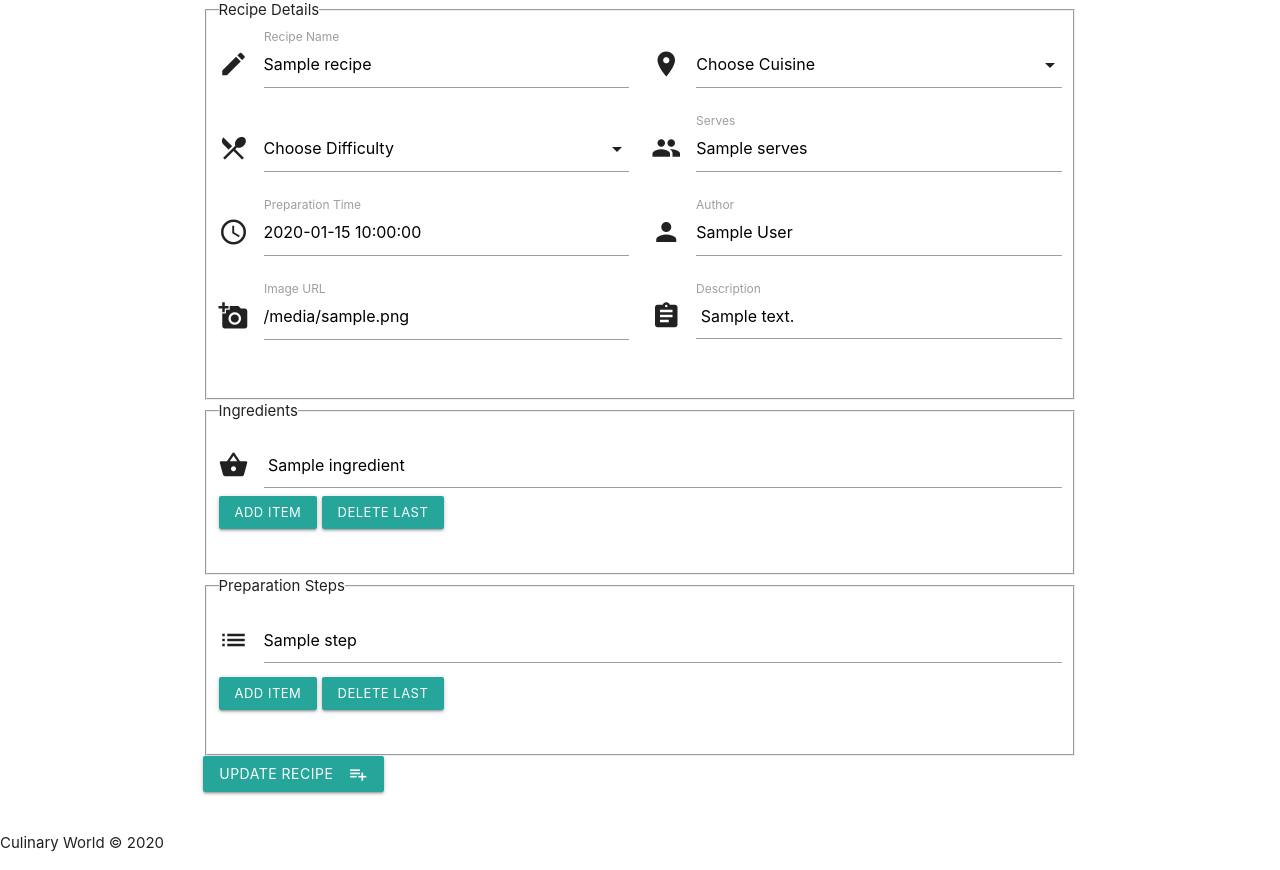
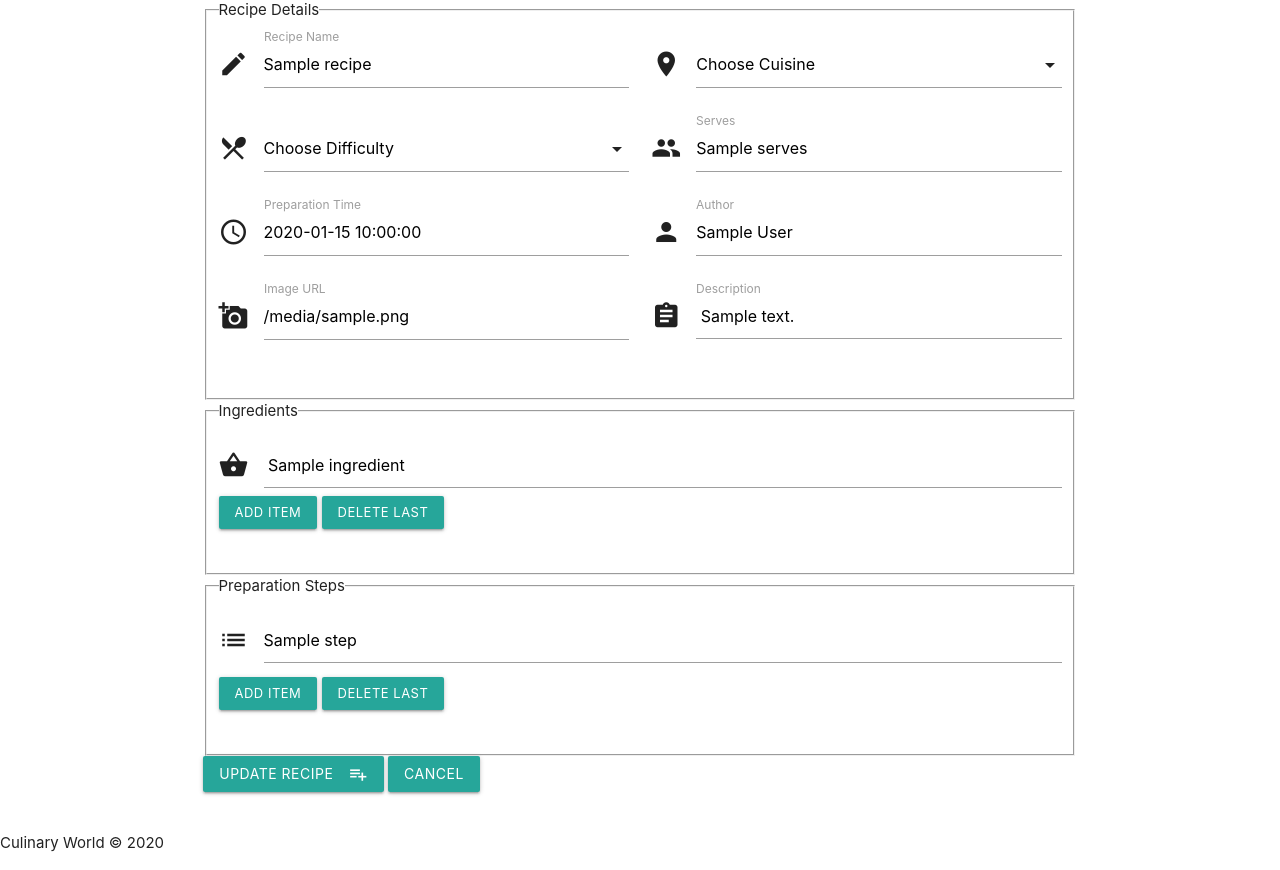
Before and after one commit to adrian80z/Culinary-World, a Flask app: template templates/edit_recipe.html in a window 1280 px wide. Shown: the part 160-1030 px from the top of the page. Run offline with Flask 2, Linux system fonts and the light colour scheme; the template is opened without the code that fills it: most values are stand-ins (such as "Sample title", 1, 10 or a date in 2020); some libraries are stand-ins or nearby versions.

Commit message:
cancel button added

```diff
--- a/templates/edit_recipe.html
+++ b/templates/edit_recipe.html
@@ -103,6 +103,7 @@
                 <button class="btn waves-effect waves-light" type="submit">Update Recipe
                     <i class="material-icons right">playlist_add</i>
                 </button>
+                <a href="{{ url_for('recipe_details', recipe_id=recipe_id ) }}" class="btn waves-effect waves-light">Cancel</a>
             </div>
         </div>
     </form>
```
